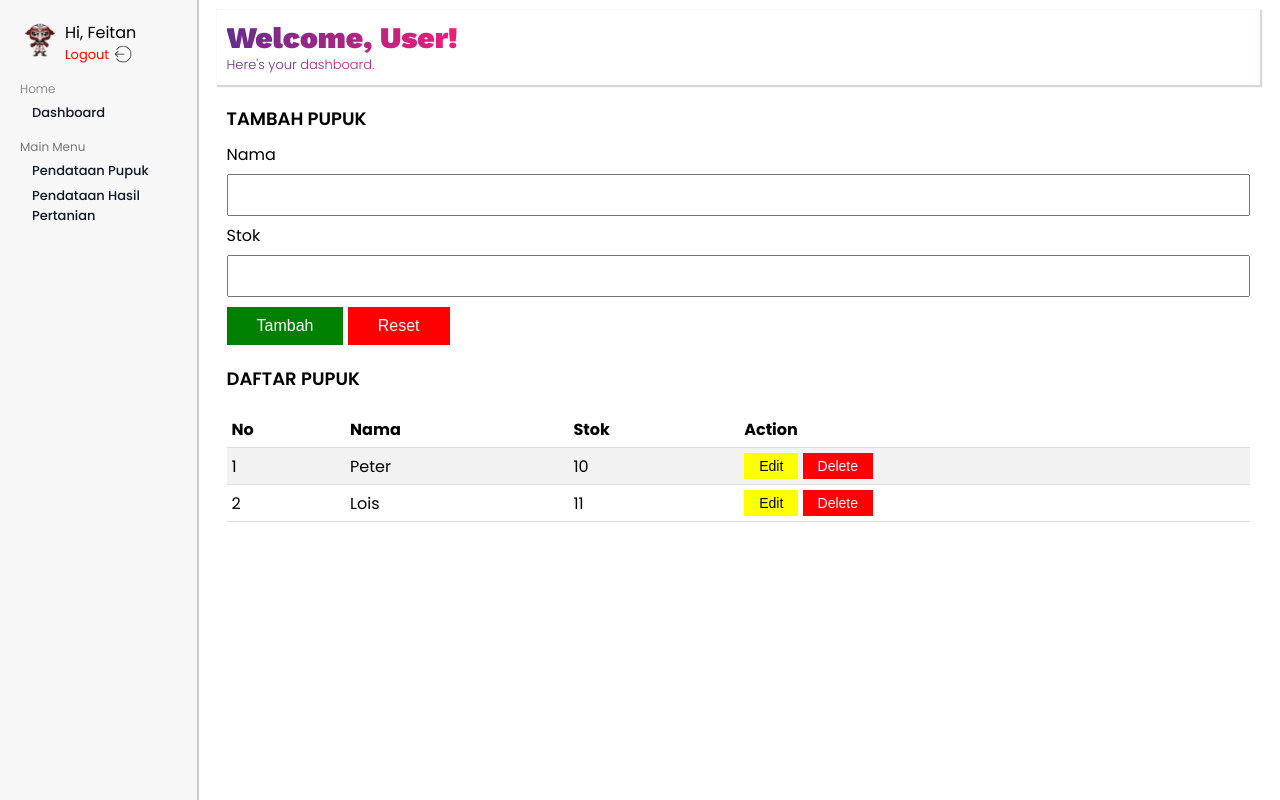
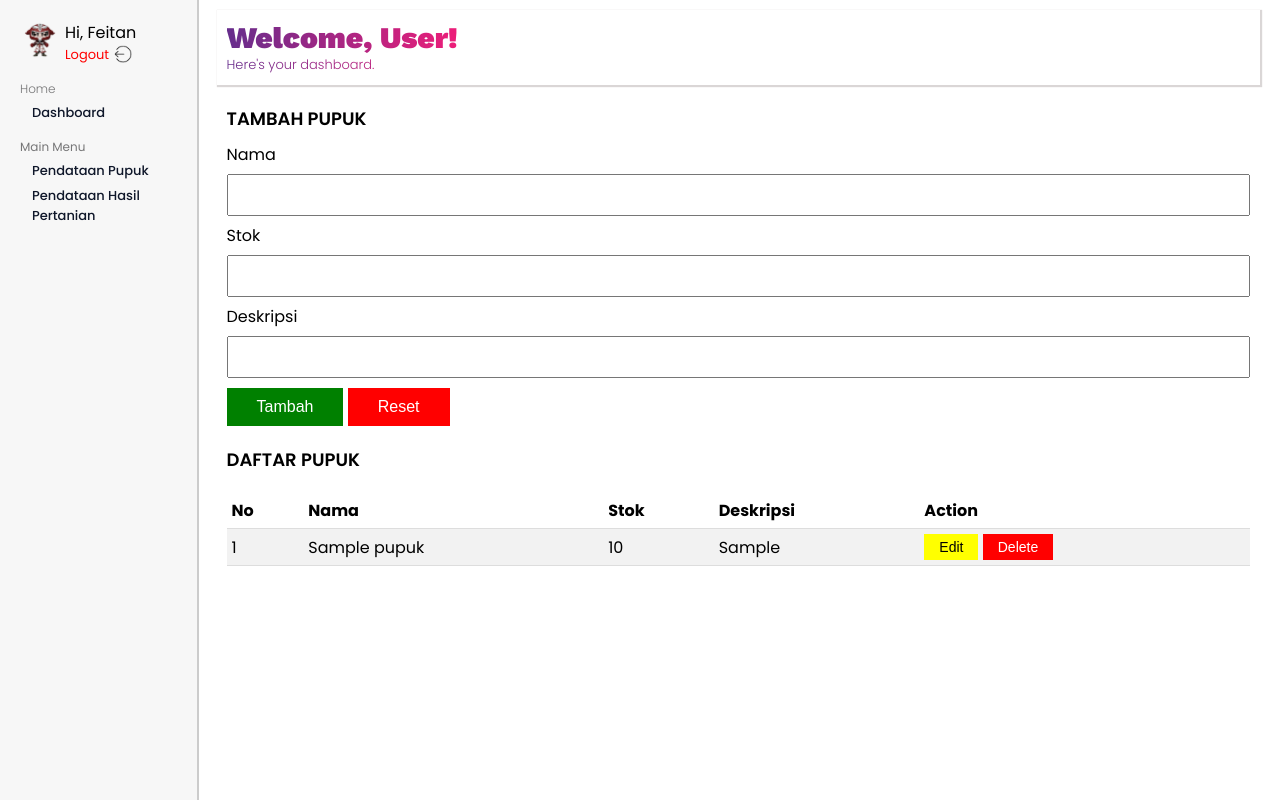
Before and after one commit to Angga2k/Farmstock, a PHP site: page /list-pupuk-page.php in a window 1280 px wide. Run offline with PHP 8.4, Linux system fonts and the light colour scheme; tables that the repository leaves empty or names only in its code hold one stand-in row (values such as "Sample post").

Commit message:
feat(select, insert) : add read data and insert data

```diff
--- /dev/null
+++ b/controller/Pupuk/PupukController.php
@@ -0,0 +1,33 @@
+<?php
+    require_once("../../model/pupuk.php"); // Update the path to pupuk.php
+    require_once("../../helper/connection.php"); // Update the path to connection.php
+
+    class PupukController {
+        public function select(){
+            global $conn;
+            $sql = "SELECT * FROM pupuk";
+            $result = $conn->query($sql);
+            $rows = array();
+            if ($result->num_rows > 0) {
+                while($row = $result->fetch_assoc()) {
+                    $rows[] = $row;
+                }
+            }
+            return $rows;
+        }
+
+        public function insert($nama_pupuk, $stok, $deskripsi) {
+            $pupuk = new Pupuk($nama_pupuk, $stok , $deskripsi);
+
+            global $conn;
+            $stmt = $conn->prepare("INSERT INTO pupuk (nama_pupuk, stok, deskripsi) VALUES (?, ?, ?)");
+            $stmt->bind_param("sis", $nama_pupuk, $stok, $deskripsi);
+            $nama_pupuk = $pupuk->getName();
+            $stok = $pupuk->getStock();
+            $deskripsi = $pupuk->getDescription();
+            $stmt->execute();
+
+            return "Pupuk inserted successfully!";
+        }
+    }
+?>
--- /dev/null
+++ b/helper/connection.php
@@ -0,0 +1,8 @@
+<?php
+    $host = "localhost";
+    $username = "root";
+    $password = "";
+    $database = "farmstok";
+
+    $conn = mysqli_connect($host, $username, $password, $database);
+?>
--- /dev/null
+++ b/model/Pupuk.php
@@ -0,0 +1,28 @@
+<?php
+class Pupuk {
+    private $id;
+    private $nama_pupuk;
+    private $stok;
+    private $deskripsi;
+
+    // Constructor
+    public function __construct($nama_pupuk, $stok, $deskripsi) {
+        $this->nama_pupuk = $nama_pupuk;
+        $this->stok = $stok;
+        $this->deskripsi = $deskripsi;
+    }
+
+    // Getter methods
+    public function getName() {
+        return $this->nama_pupuk;
+    }
+
+    public function getDescription() {
+        return $this->deskripsi;
+    }
+
+    public function getStock() {
+        return $this->stok;
+    }
+}
+?>
--- a/pages/Auth/LoginPage.php
+++ b/pages/Auth/LoginPage.php
@@ -4,14 +4,14 @@
     <meta charset="UTF-8">
     <meta name="viewport" content="width=device-width, initial-scale=1.0">
     <title>Login Page</title>
-    <link rel="stylesheet" href="../../style/log-reg-style.css">
+    <link rel="stylesheet" href="../style/log-reg-style.css">
 </head>
 <body>
     <div class="container">
         <div class="login">
             <div class="flex-row">
                 <div class="image-log">
-                    <img src="../../Assets/Regis.jpg" alt="" class="login-img">
+                    <img src="../assets/Regis.jpg" alt="" class="login-img">
                 </div>
                 <div class="flex-col">
                     <div class="header">
--- a/pages/Auth/RegisterPage.php
+++ b/pages/Auth/RegisterPage.php
@@ -4,7 +4,7 @@
     <meta charset="UTF-8">
     <meta name="viewport" content="width=device-width, initial-scale=1.0">
     <title>Register Page</title>
-    <link rel="stylesheet" href="../../style/log-reg-style.css">
+    <link rel="stylesheet" href="../style/log-reg-style.css">
 </head>
 <body>
     <div class="container">
@@ -37,7 +37,7 @@
                 </div>
             </div>
             <div class="image-reg">
-                <img src="../../Assets/Regis.jpg" alt="" class="regis-img">
+                <img src="../assets/Regis.jpg" alt="" class="regis-img">
             </div>
         </div>
     </div>
--- a/pages/Components/Sidebar.php
+++ b/pages/Components/Sidebar.php
@@ -3,14 +3,14 @@
                 <div class="flex-col">
                     <div class="content">
                         <div class="flex-row" style="gap: 5px;">
-                            <img src="../../assets/ungser.webp" alt="" class="" style="width: 40px; height: 40px;">
+                            <img src="../assets/ungser.webp" alt="" class="" style="width: 40px; height: 40px;">
                             <div>
                                 <div class="flex-col">
                                     <div class="poppins-regular">Hi, Feitan</div>
                                     <div class="flex-row">
                                         <a href="../Auth/LoginPage.php" class="flex-row" style="gap: 5px;">
                                             <div style="font-size: 13px; color: red;">Logout</div>
-                                            <img src="../../assets/logout.png" alt="" style="width: 18px; height: 18px;">
+                                            <img src="../assets/logout.png" alt="" style="width: 18px; height: 18px;">
                                         </a>
                                     </div>
                                 </div>
--- a/pages/Dashboard/DashboardPage.php
+++ b/pages/Dashboard/DashboardPage.php
@@ -4,7 +4,7 @@
     <meta charset="UTF-8">
     <meta name="viewport" content="width=device-width, initial-scale=1.0">
     <title>Farmstock | Dashboard</title>
-    <link rel="stylesheet" href="../../style/dash-style.css">
+    <link rel="stylesheet" href="../style/dash-style.css">
 </head>
 <body>
     <div class="poppins-regular">
--- a/pages/Pupuk/list-pupuk-page.php
+++ b/pages/Pupuk/list-pupuk-page.php
@@ -1,10 +1,14 @@
+<?php
+    require_once("../../controller/Pupuk/PupukController.php");
+    $controller = new PupukController();
+?>
 <!DOCTYPE html>
 <html lang="en">
 <head>
     <meta charset="UTF-8">
     <meta name="viewport" content="width=device-width, initial-scale=1.0">
     <title>Farmstock | Dashboard</title>
-    <link rel="stylesheet" href="../../style/dash-style.css">
+    <link rel="stylesheet" href="../style/dash-style.css">
 </head>
 <body>
     <div class="poppins-regular">
@@ -22,12 +26,14 @@
                         <div class="flex-col">
                             <div class="poppins-semibold" style="font-size: 18px; margin-bottom: 10px">TAMBAH PUPUK</div>
                             <div class="flex-col">
-                                <form action="" method="post">
+                                <form action="../../controller/Pupuk/insert.php" method="post">
                                     <div class="flex-col" style="gap: 7px">
-                                        <label for="pupuk" class="poppins-regular">Nama</label>
-                                        <input type="text" name="pupuk" id="pupuk">
+                                        <label for="nama_pupuk" class="poppins-regular">Nama</label>
+                                        <input type="text" name="nama_pupuk" id="nama_pupuk">
                                         <label for="stok" class="poppins-regular">Stok</label>
                                         <input type="number" name="stok" id="stok">
+                                        <label for="deskripsi" class="poppins-regular">Deskripsi</label>
+                                        <input type="text" name="deskripsi" id="deskripsi">
                                     </div>
                                     <button type="submit" class="submit-button">Tambah</button>
                                     <button type="reset" class="reset-button">Reset</button>
@@ -41,26 +47,24 @@
                                     <th>No</th>
                                     <th>Nama</th>
                                     <th>Stok</th>
+                                    <th>Deskripsi</th>
                                     <th>Action</th>
                                 </tr>
+                                <?php
+                                foreach ($controller->select() as $key => $row) : ?>
                                 <tr>
-                                    <td>1</td>
-                                    <td>Peter</td>
-                                    <td>10</td>
+                                    <td><?= (int)$key + 1 ?></td>
+                                    <td><?= $row['nama_pupuk'] ?></td>
+                                    <td><?= $row['stok'] ?></td>
+                                    <td><?= $row['deskripsi'] ?></td>
                                     <td>
-                                        <button class="edit-button">Edit</button>
+                                        <a href="">
+                                            <button class="edit-button">Edit</button>
+                                        </a>
                                         <button class="delete-button">Delete</button>
                                     </td>
                                 </tr>
-                                <tr>
-                                    <td>2</td>
-                                    <td>Lois</td>
-                                    <td>11</td>
-                                    <td>
-                                        <button class="edit-button">Edit</button>
-                                        <button class="delete-button">Delete</button>
-                                    </td>
-                                </tr>
+                                <?php endforeach; ?>
                             </table>
                         </div>
                     </div>
```
Also changed, not shown: controller/Pupuk/insert.php (added, +19 -0 lines), pages/assets/Regis.jpg (renamed from assets/Regis.jpg), pages/assets/logout.png (renamed from assets/logout.png), pages/assets/ungser.webp (renamed from assets/ungser.webp), pages/style/dash-style.css (renamed from style/dash-style.css), pages/style/log-reg-style.css (renamed from style/log-reg-style.css).
